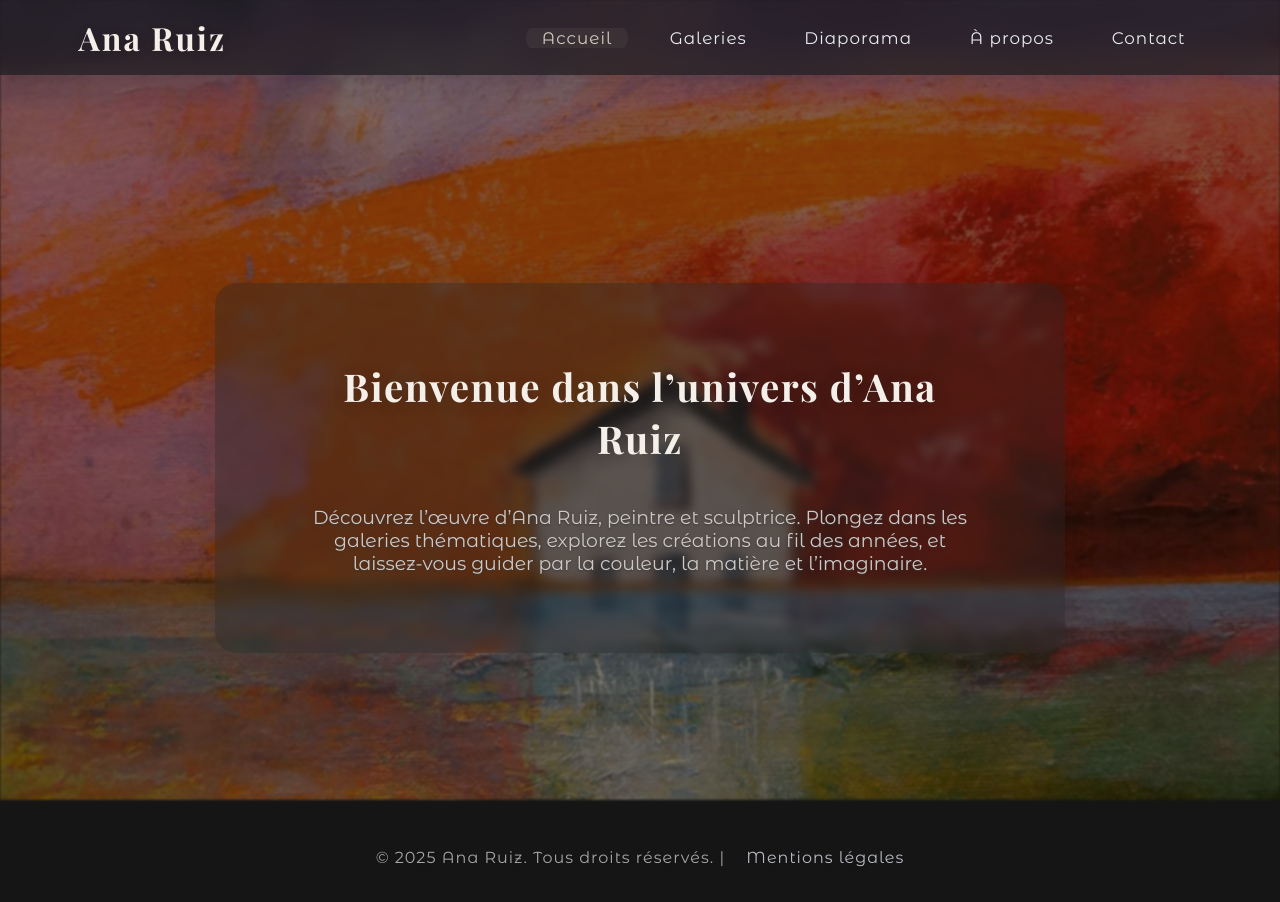
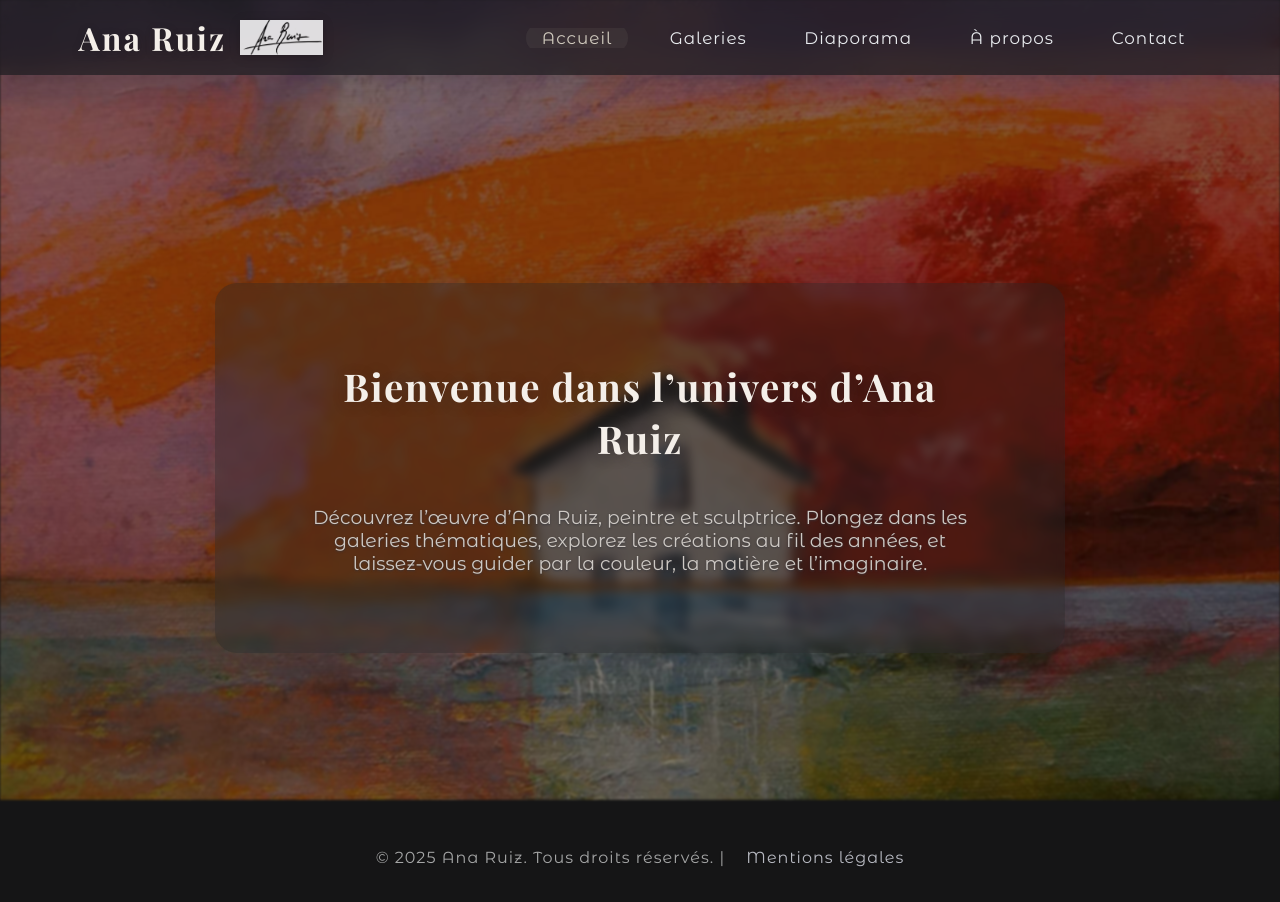
Before and after one commit to sebastiennadler/sebastiennadler.github.io, a plain HTML site: page index.html in a window 1280 px wide. Drawn offline with nearby package versions, Linux system fonts and the light colour scheme.

Commit message:
Signature

```diff
--- a/css/style-modern.css
+++ b/css/style-modern.css
@@ -308,3 +308,22 @@ select:focus {
   box-shadow: 0 4px 22px #19171b33, 0 0 0 1000px transparent inset;
   border-color: #e9ecef;
 }
+
+.nav-logo {
+  display: flex;
+  align-items: center;
+  gap: 0.7em;
+}
+
+.nav-signature {
+  height: 2.2em;
+  max-width: 120px;
+  object-fit: contain;
+  margin-left: 0.2em;
+  opacity: 0.85;
+  transition: opacity 0.2s;
+  filter: drop-shadow(0 2px 6px #0004);
+}
+.nav-signature:hover {
+  opacity: 1;
+}
--- a/index.html
+++ b/index.html
@@ -20,7 +20,10 @@
   <div class="background-slideshow"></div>
   <nav class="navbar">
     <div class="navbar-container">
-      <div class="nav-logo"><a href="index.html">Ana Ruiz</a></div>
+      <div class="nav-logo">
+        <a href="index.html">Ana Ruiz</a>
+        <img src="img/signature.png" alt="Signature Ana Ruiz" class="nav-signature">
+      </div>
       <button id="menu-toggle" aria-label="Ouvrir le menu" class="hamburger">&#9776;</button>
       <ul class="nav-links">
         <li><a href="index.html" class="active">Accueil</a></li>
```
Also changed, not shown: apropos.html (+4 -1 lines), contact.html (+4 -1 lines), couleurs-en-nudite-2007.html (+4 -1 lines), diaporama.html (+4 -1 lines), fete-des-artistes-2009.html (+4 -1 lines), galeries.html (+4 -1 lines), la-maison-ou-le-pouvoir-de-rentrer-en-soi-meme-2012.html (+4 -1 lines), mentions-legales.html (+4 -1 lines), sur-le-sentier-du-dragonnier-2008.html (+4 -1 lines).
